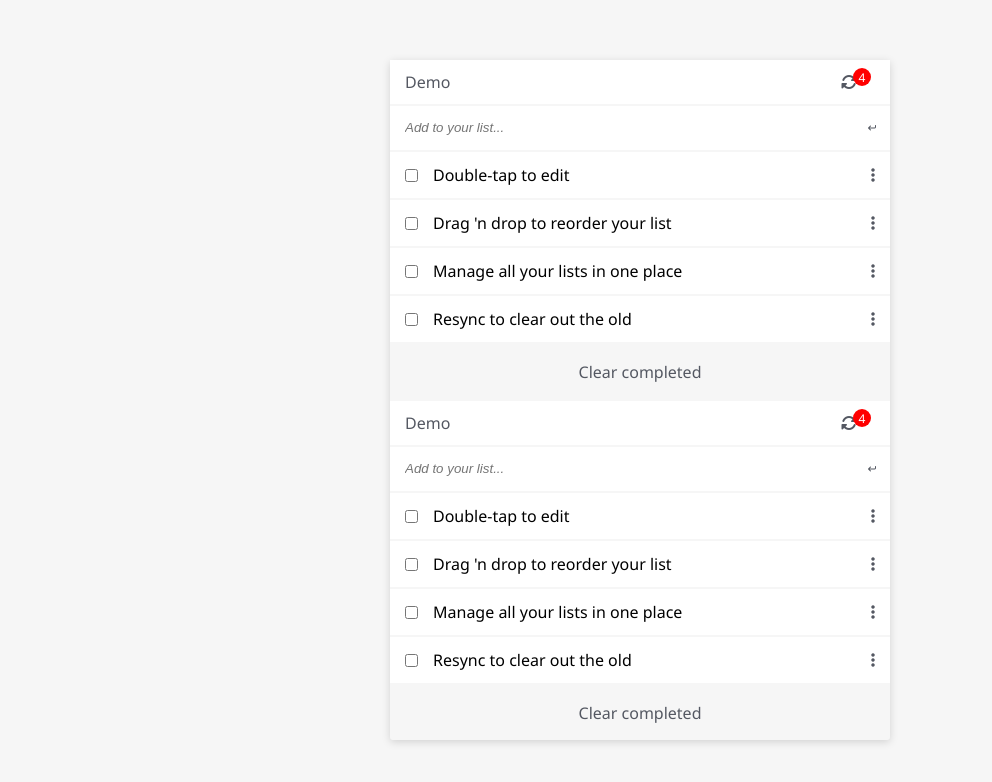
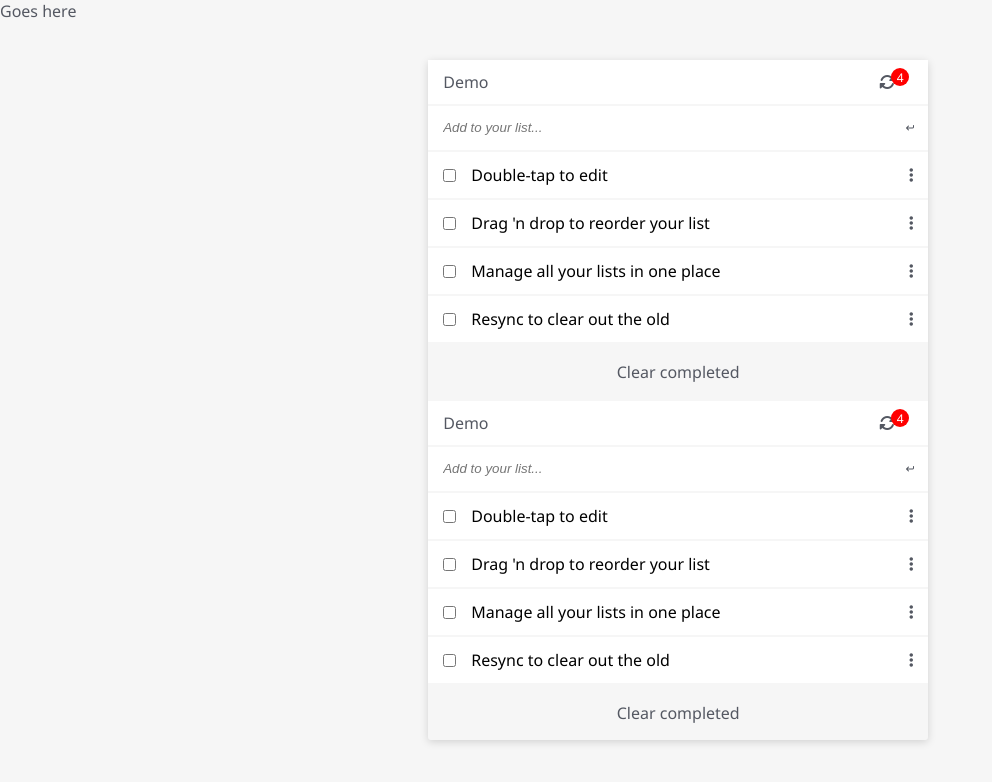
Before and after one commit to adamilare/To-Do-List, a website built with webpack: page dist/index.html in a window 1280 px wide. Shown: the whole page, without its empty margins (0-992 px from the left). Built offline with nearby package versions, Linux system fonts and the light colour scheme.

Commit message:
Update index.html

```diff
--- a/dist/index.html
+++ b/dist/index.html
@@ -9,7 +9,7 @@
       src="https://kit.fontawesome.com/7415ea4535.js"
       crossorigin="anonymous"
     ></script>
-  <script defer src="runtime.bundle.js"></script><script defer src="index.bundle.js"></script></head>
+  <script defer src="runtime.bundle.js"></script>Goes here<script defer src="index.bundle.js"></script></head>
   <body>
     <section id="todo-main"></section>
   </body>
```
